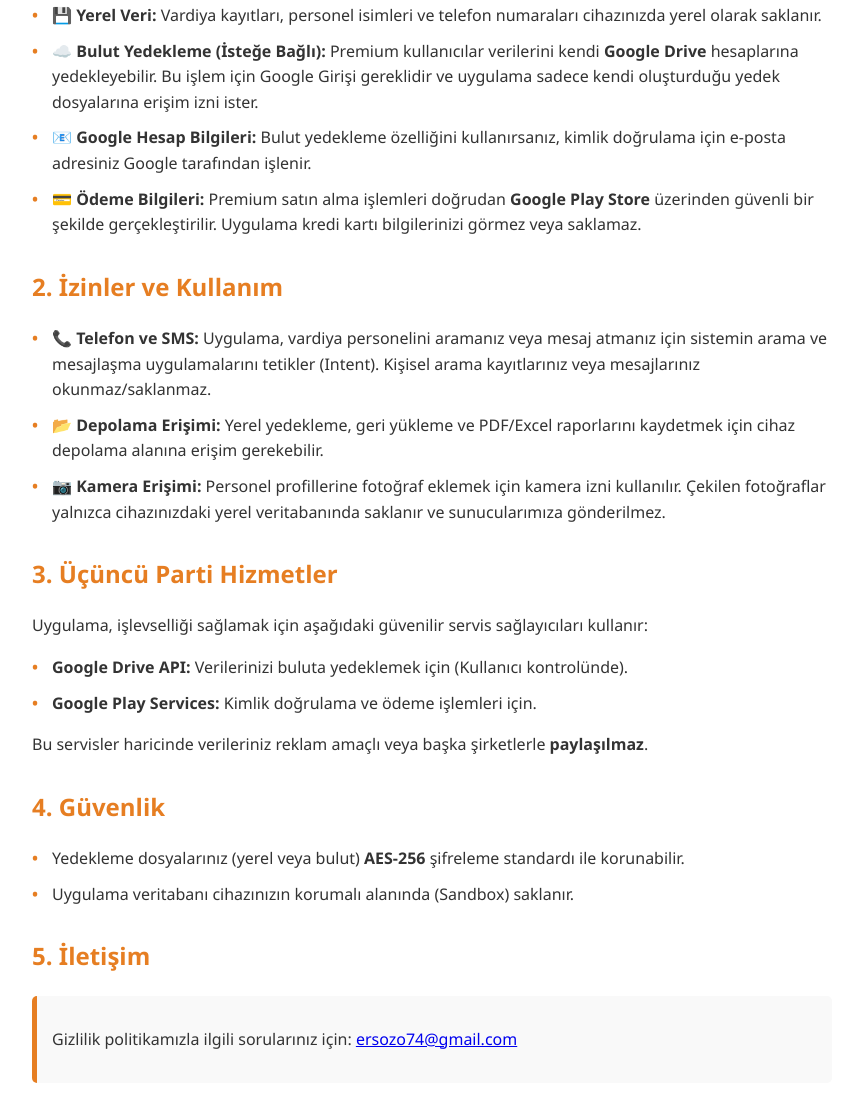
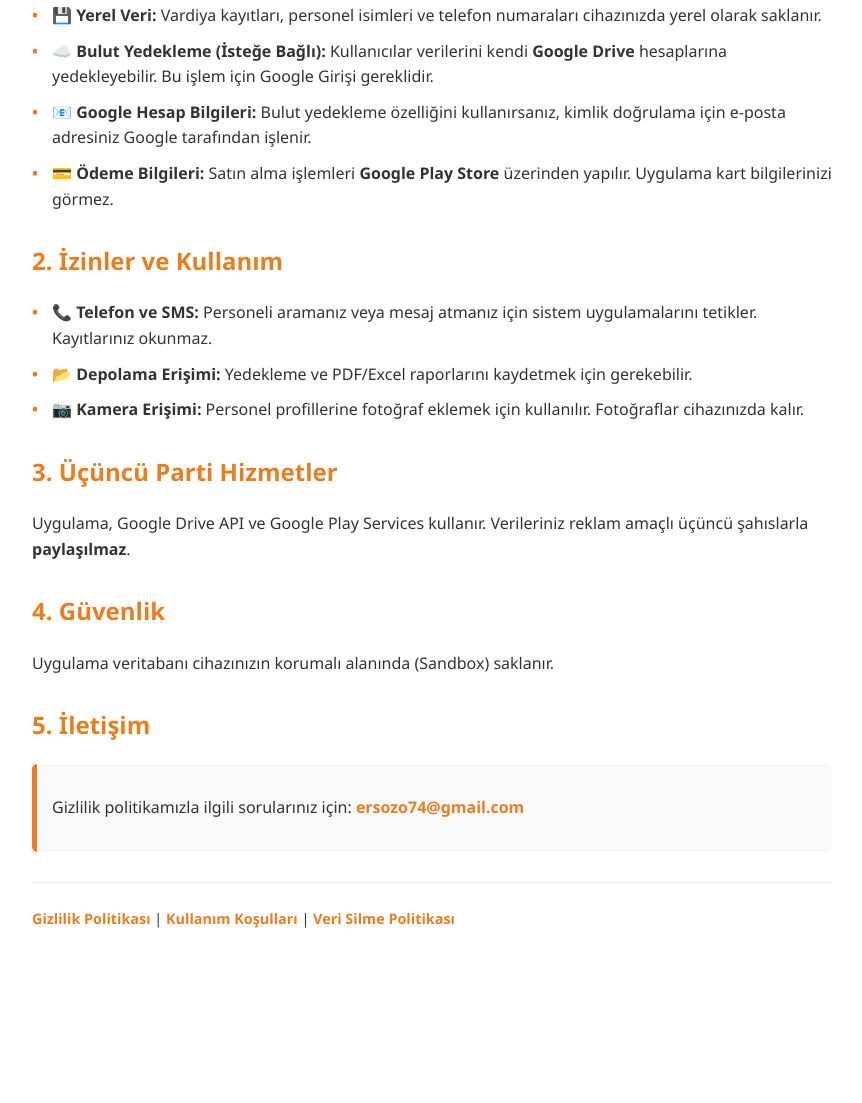
Before and after one commit to ersozo74/ersozo-privacy-policies, a plain HTML site: page docs/privacy_policy.html in a window 1280 px wide. Shown: the part 237-1340 px from the top of the page, without its empty margins (208-1070 px from the left). After the commit the page ends 1202 px from the top, so only its background shows below. Drawn offline with Linux system fonts and the light colour scheme.

Commit message:
Update privacy policy with recent changes

```diff
--- a/docs/privacy_policy.html
+++ b/docs/privacy_policy.html
@@ -11,45 +11,48 @@
         ul { list-style-type: none; padding: 0; }
         li { margin-bottom: 10px; padding-left: 20px; position: relative; }
         li:before { content: "•"; color: #e67e22; font-weight: bold; position: absolute; left: 0; }
-        .contact { background-color: #f9f9f9; padding: 15px; border-radius: 5px; border-left: 5px solid #e67e22; }
+        .contact { background-color: #f9f9f9; padding: 15px; border-radius: 5px; border-left: 5px solid #e67e22; margin-bottom: 30px; }
+        .footer-links { margin-top: 20px; font-size: 0.9em; border-top: 1px solid #eee; padding-top: 10px; }
+        a { color: #e67e22; text-decoration: none; font-weight: bold; }
+        a:hover { text-decoration: underline; }
     </style>
 </head>
 <body>
     <h1>Vardiya Hesaplama Uygulaması Gizlilik Politikası</h1>
-    <p><strong>Son Güncelleme: 24 Ocak 2026</strong></p>
+    <p><strong>Son Güncelleme: 8 Mart 2026</strong></p>
 
     <h2>1. Toplanan ve İşlenen Veriler</h2>
     <ul>
         <li>💾 <strong>Yerel Veri:</strong> Vardiya kayıtları, personel isimleri ve telefon numaraları cihazınızda yerel olarak saklanır.</li>
-        <li>☁️ <strong>Bulut Yedekleme (İsteğe Bağlı):</strong> Premium kullanıcılar verilerini kendi <strong>Google Drive</strong> hesaplarına yedekleyebilir. Bu işlem için Google Girişi gereklidir ve uygulama sadece kendi oluşturduğu yedek dosyalarına erişim izni ister.</li>
+        <li>☁️ <strong>Bulut Yedekleme (İsteğe Bağlı):</strong> Kullanıcılar verilerini kendi <strong>Google Drive</strong> hesaplarına yedekleyebilir. Bu işlem için Google Girişi gereklidir.</li>
         <li>📧 <strong>Google Hesap Bilgileri:</strong> Bulut yedekleme özelliğini kullanırsanız, kimlik doğrulama için e-posta adresiniz Google tarafından işlenir.</li>
-        <li>💳 <strong>Ödeme Bilgileri:</strong> Premium satın alma işlemleri doğrudan <strong>Google Play Store</strong> üzerinden güvenli bir şekilde gerçekleştirilir. Uygulama kredi kartı bilgilerinizi görmez veya saklamaz.</li>
+        <li>💳 <strong>Ödeme Bilgileri:</strong> Satın alma işlemleri <strong>Google Play Store</strong> üzerinden yapılır. Uygulama kart bilgilerinizi görmez.</li>
     </ul>
 
     <h2>2. İzinler ve Kullanım</h2>
     <ul>
-        <li>📞 <strong>Telefon ve SMS:</strong> Uygulama, vardiya personelini aramanız veya mesaj atmanız için sistemin arama ve mesajlaşma uygulamalarını tetikler (Intent). Kişisel arama kayıtlarınız veya mesajlarınız okunmaz/saklanmaz.</li>
-        <li>📂 <strong>Depolama Erişimi:</strong> Yerel yedekleme, geri yükleme ve PDF/Excel raporlarını kaydetmek için cihaz depolama alanına erişim gerekebilir.</li>
-        <li>📷 <strong>Kamera Erişimi:</strong> Personel profillerine fotoğraf eklemek için kamera izni kullanılır. Çekilen fotoğraflar yalnızca cihazınızdaki yerel veritabanında saklanır ve sunucularımıza gönderilmez.</li>
+        <li>📞 <strong>Telefon ve SMS:</strong> Personeli aramanız veya mesaj atmanız için sistem uygulamalarını tetikler. Kayıtlarınız okunmaz.</li>
+        <li>📂 <strong>Depolama Erişimi:</strong> Yedekleme ve PDF/Excel raporlarını kaydetmek için gerekebilir.</li>
+        <li>📷 <strong>Kamera Erişimi:</strong> Personel profillerine fotoğraf eklemek için kullanılır. Fotoğraflar cihazınızda kalır.</li>
     </ul>
 
     <h2>3. Üçüncü Parti Hizmetler</h2>
-    <p>Uygulama, işlevselliği sağlamak için aşağıdaki güvenilir servis sağlayıcıları kullanır:</p>
-    <ul>
-        <li><strong>Google Drive API:</strong> Verilerinizi buluta yedeklemek için (Kullanıcı kontrolünde).</li>
-        <li><strong>Google Play Services:</strong> Kimlik doğrulama ve ödeme işlemleri için.</li>
-    </ul>
-    <p>Bu servisler haricinde verileriniz reklam amaçlı veya başka şirketlerle <strong>paylaşılmaz</strong>.</p>
+    <p>Uygulama, Google Drive API ve Google Play Services kullanır. Verileriniz reklam amaçlı üçüncü şahıslarla <strong>paylaşılmaz</strong>.</p>
 
     <h2>4. Güvenlik</h2>
-    <ul>
-        <li>Yedekleme dosyalarınız (yerel veya bulut) <strong>AES-256</strong> şifreleme standardı ile korunabilir.</li>
-        <li>Uygulama veritabanı cihazınızın korumalı alanında (Sandbox) saklanır.</li>
-    </ul>
+    <p>Uygulama veritabanı cihazınızın korumalı alanında (Sandbox) saklanır.</p>
 
     <h2>5. İletişim</h2>
     <div class="contact">
         <p>Gizlilik politikamızla ilgili sorularınız için: <a href="mailto:ersozo74@gmail.com">ersozo74@gmail.com</a></p>
     </div>
+
+    <div class="footer-links">
+        <p>
+            <a href="privacy_policy.html">Gizlilik Politikası</a> |
+            <a href="terms_conditions.html">Kullanım Koşulları</a> |
+            <a href="data_deletion.html">Veri Silme Politikası</a>
+        </p>
+    </div>
 </body>
 </html>
```
